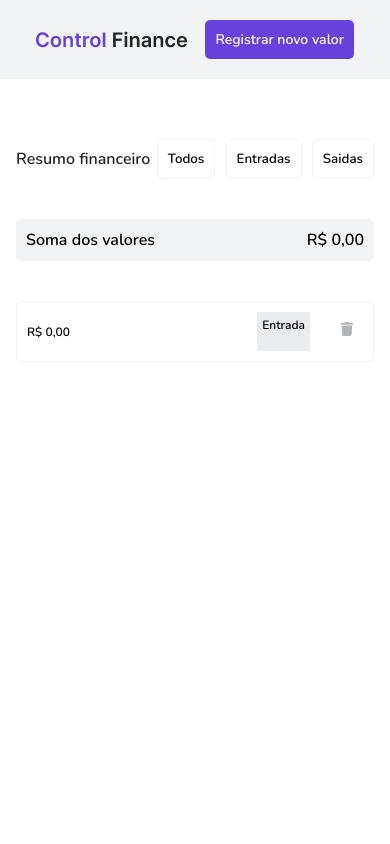
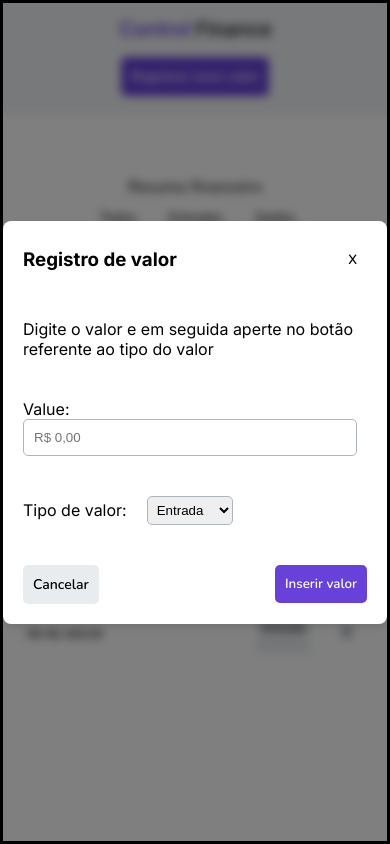
Before and after one commit to joaosilvateixeira33/control-finance-personal, a plain HTML site: page index.html in a window 390 px wide. Both pictures are taken after a click on the button "Registrar novo valor". Drawn offline with nearby package versions, Linux system fonts and the light colour scheme.

Commit message:
refactor: adicionado estilo mobile e

```diff
--- a/index.html
+++ b/index.html
@@ -21,7 +21,7 @@
     <header>
       <nav class="container">
         <img src="src/assets/logo.png" alt="Logo do app">
-        <button class="register-value">Registrar novo valor</button>
+        <button class="register-value" id="openModal">Registrar novo valor</button>
       </nav>
     </header>
     <main id="app" class="container">
@@ -35,25 +35,17 @@
       </div>
       <div class="sum-result">
         <p>Soma dos valores</p>
-        <p>R$ 0,00</p>
+        <p id="totalSum">R$ 0,00</p>
       </div>
 
-      <div class="values-list">
-        <div class="value-item">
-          <p>R$ 0,00</p>
-          <div class="actions-button">
-            <span class="type-value">Entrada</span>
-            <button><img src="src/assets/trash-icon.png" alt="icone lixeira"></button>
-          </div>
-        </div>
-      </div>
+      <div class="values-list"></div>
     </main>
 
-    <div class="modal-background">
+    <dialog class="modal-background" id="modal">
       <div class="modal">
         <div class="modal-header">
           <h3>Registro de valor</h3>
-          <button>X</button>
+          <button id="closeModal">X</button>
         </div>
 
         <p>
@@ -61,26 +53,26 @@
         </p>
 
         <div class="value">
-          <label for="value">Value:</label>
-          <input type="text" placeholder="R$ 0,00" name="value">
+          <label for="valueInput">Value:</label>
+          <input type="text" placeholder="R$ 0,00" id="valueInput">
         </div>
 
         <div class="type-label">
           <p>Tipo de valor:</p>
-          <select name="label-type" class="">
-            <option value="entrada">Entrada</option>
-            <option value="saida">Saida</option>
+          <select id="categorySelect">
+            <option value="0">Entrada</option>
+            <option value="1">Saída</option>
           </select>
         </div>
 
         <div class="actions-container">
-          <button class="btn-action">Cancelar</button>
-          <button class="btn-action--marked">Inserir valor</button>
+          <button class="btn-action" id="cancelModal">Cancelar</button>
+          <button class="btn-action--marked" id="saveValue">Inserir valor</button>
         </div>
       </div>
-    </div>
+    </dialog>
     <script src="./src/scripts/modal.js"></script>
-    <script src="./src/scripts/valuesData.js"></script>
-    <script src="./src/scripts/index.js"></script>
+    <script type="module" src="./src/scripts/valuesData.js"></script>
+    <script type="module" src="./src/scripts/index.js"></script>
   </body>
 </html>
--- a/src/scripts/index.js
+++ b/src/scripts/index.js
@@ -1 +1,22 @@
-/* Desenvolva sua lógica aqui */
+import { insertedValues, renderValues, filterValuesByCategory } from "./valuesDatabase.js";
+
+document.addEventListener("DOMContentLoaded", () => {
+    const buttons = document.querySelectorAll(".item-filter");
+
+    buttons.forEach((button, index) => {
+      button.addEventListener("click", () => {
+        if (index === 0) {
+          renderValues(insertedValues);
+        } else {
+          filterValuesByCategory(index - 1);
+        }
+      });
+    });
+});
+
+
+const updateUI = (filteredValues = insertedValues) => {
+    renderValues(filteredValues);
+};
+
+updateUI();
--- a/src/scripts/modal.js
+++ b/src/scripts/modal.js
@@ -1 +1,11 @@
-/* Desenvolva sua lógica aqui */
+document.querySelector('#openModal').addEventListener("click", () =>{
+    document.querySelector("#modal").style.display = 'flex'
+})
+
+document.querySelector("#closeModal").addEventListener("click", () =>{
+    document.querySelector("#modal").style.display = 'none'
+})
+
+document.querySelector("#cancelModal").addEventListener("click", () =>{
+    document.querySelector("#modal").style.display = 'none'
+})
--- a/src/scripts/valuesDatabase.js
+++ b/src/scripts/valuesDatabase.js
@@ -1,6 +1,6 @@
-const valuesCategory = ["Entrada", "Saída"];
+export const valuesCategory = ["Entrada", "Saída"];
 
-let insertedValues = [
+ export let insertedValues = [
   {
     id: 1,
     value: 90.0,
@@ -16,4 +16,82 @@ let insertedValues = [
     value: 15.5,
     categoryID: 0,
   },
+
+  {
+    id: 4,
+    value: 400.5,
+    categoryID: 0,
+  },
 ];
+
+export const sumResult = (values) => values.reduce((total, item) => total + item.value, 0);
+
+export const filterByCategory = (categoryID) => insertedValues.filter(item => item.categoryID === categoryID);
+
+export const createValueElement = ({ id, value, categoryID }) => {
+  const div = document.createElement("div");
+  div.classList.add("value-item");
+
+  div.innerHTML = `
+    <p>R$ ${value.toLocaleString("pt-BR", {
+      style: "currency",
+      currency: "BRL"
+    })}</p>
+      <div class="actions-button">
+      <span class="type-value">${valuesCategory[categoryID]}</span>
+      <button class="delete-btn" data-id="${id}"><img src="src/assets/trash-icon.png" alt="icone lixeira"></button>
+    </div>
+  `;
+
+  return div;
+};
+
+export const renderValues = (insertedValues) => {
+  const container = document.querySelector(".values-list");
+  container.innerHTML = "";
+  insertedValues.forEach(value => container.appendChild(createValueElement(value)));
+  const total = sumResult(insertedValues);
+  document.getElementById("totalSum").textContent = `Total: ${total.toLocaleString("pt-BR", {
+    style: "currency",
+    currency: "BRL"
+  })}`;
+  document.querySelectorAll(".delete-btn").forEach(button => {
+    button.addEventListener("click", (event) => {
+      const id = parseInt(event.target.closest(".delete-btn").dataset.id);
+      deleteValue(id);
+    });
+  });
+};
+
+export const filterValuesByCategory = (categoryID) => {
+  const filteredValues = insertedValues.filter(value => value.categoryID === categoryID);
+  renderValues(filteredValues);
+};
+
+export const addNewValue = () => {
+  const valueInput = document.getElementById("valueInput").value;
+  const categorySelect = document.getElementById("categorySelect").value;
+
+  if (!valueInput) {
+    alert("Digite um valor válido!");
+    return;
+  }
+
+  const newValue = {
+    id: insertedValues.length + 1,
+    value: parseFloat(valueInput),
+    categoryID: parseInt(categorySelect),
+  };
+
+  insertedValues.push(newValue);
+  renderValues(insertedValues);
+
+  document.getElementById("valueInput").value = "";
+}
+
+document.getElementById("saveValue").addEventListener("click", addNewValue);
+
+export const deleteValue = (id) => {
+  insertedValues = insertedValues.filter(value => value.id !== id);
+  renderValues(insertedValues);
+}
--- a/src/styles/globalStyles.css
+++ b/src/styles/globalStyles.css
@@ -65,4 +65,20 @@ body {
     max-width: 43rem;
     margin: 0 1rem;
   }
+
+  nav{
+    display: flex;
+    flex-direction: column;
+    justify-content: flex-start;
+    gap: 20px;
+  }
+
+  .filters{
+    display: flex;
+    flex-direction: column;
+  }
+
+  .modal{
+    width: 100vw;
+  }
 }
--- a/src/styles/index.css
+++ b/src/styles/index.css
@@ -68,7 +68,7 @@ header{
 
 /* Cards */
 .value-item{
-    margin-top: 40px;
+    margin-top: 25px;
     font-family: var(--font-family-2);
     background-color: transparent;
     border: 1px solid var(--color-grey-5);
@@ -122,6 +122,7 @@ header{
         .modal-header{
             display: flex;
             justify-content: space-between;
+            align-items: center;
         }
 
         input[type="text"]{
```
